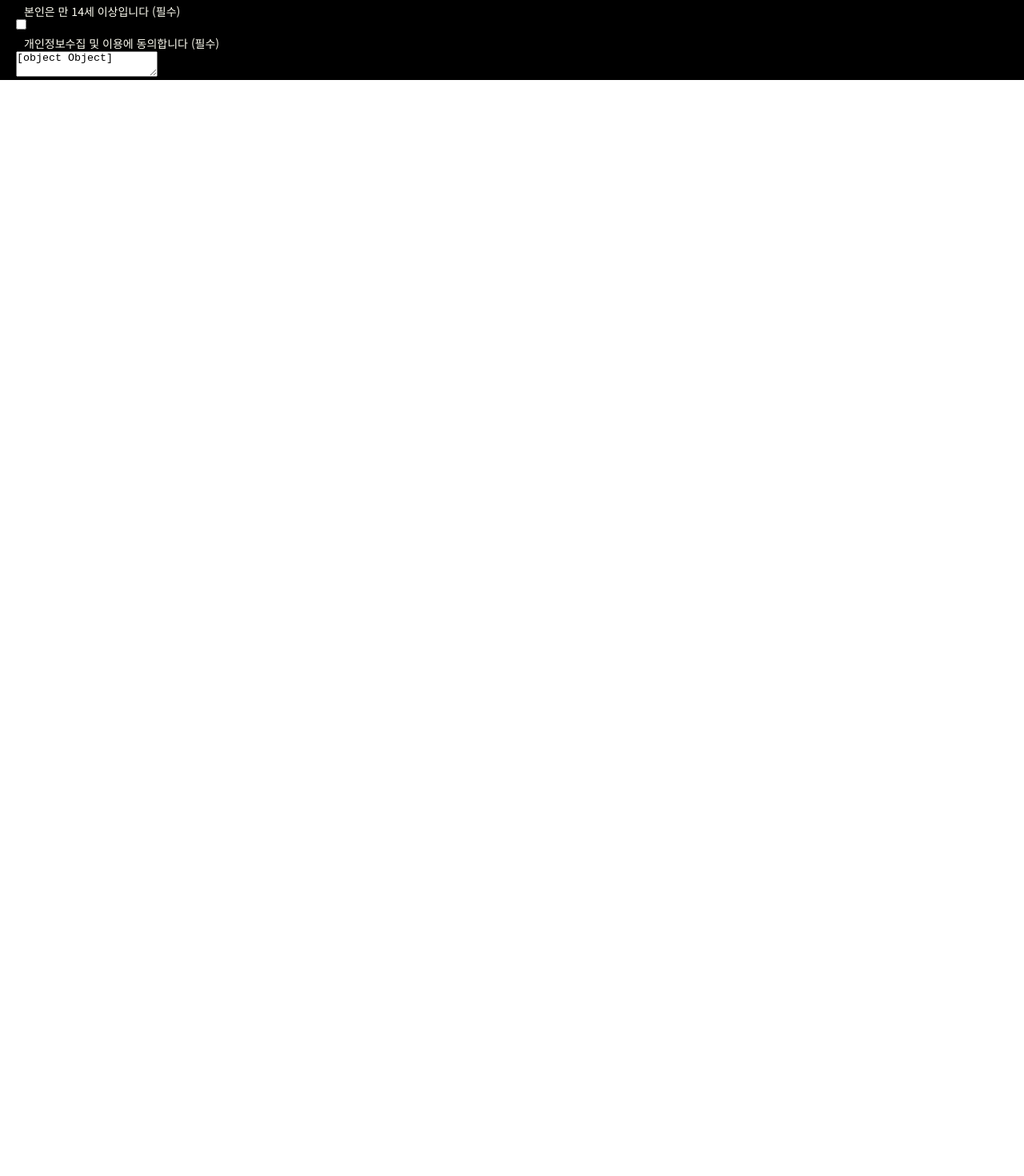
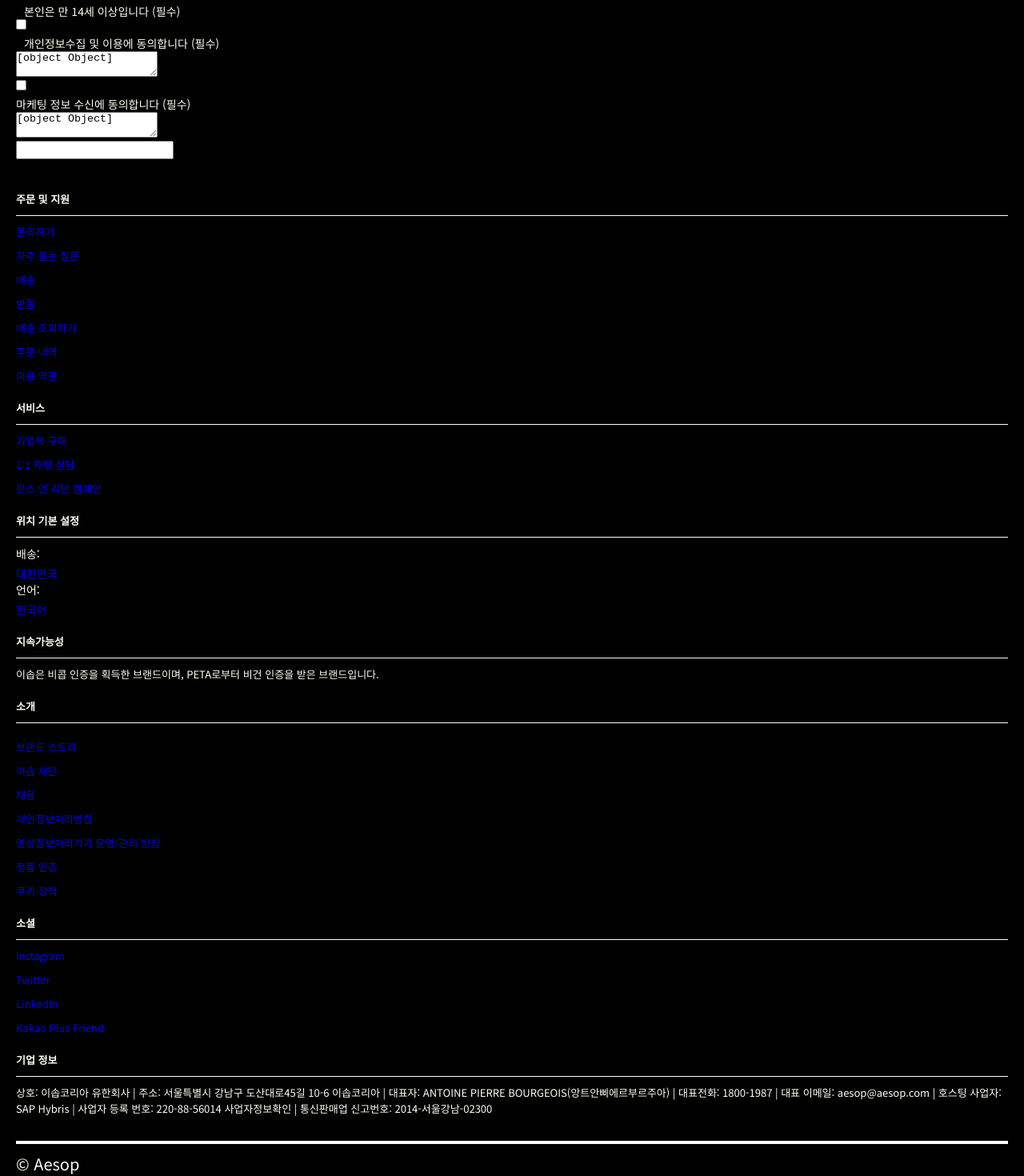
Before and after one commit to kwonminw/aesop, a React (Vite) app: page / in a window 1280 px wide. Shown: the part 6620-8090 px from the top of the page at 80% size. Before the commit the page ends 6720 px from the top, so only its background shows below. Built offline with nearby package versions, Linux system fonts and the light colour scheme.

Commit message:
first commit

```diff
--- a/src/components/footer/Footer.css
+++ b/src/components/footer/Footer.css
@@ -6,7 +6,8 @@
 .footer-base{
     padding-left: 20px;
     padding-right: 20px;
-    padding-top: 40px
+    padding-top: 40px;
+    padding-bottom: 40px;
 }
 
 .footer-base .footer-communication{
@@ -42,3 +43,158 @@
 .container-box p{
     color: #fffef2;
 }
+
+.sub .text3{
+    color: #fffef2;
+}
+
+.footer-item{
+    padding-top: 40px;
+}
+
+.footer-item h2{
+    color: #fffef2;
+    font-size: 13px;
+    padding-bottom: 10px;
+}
+
+.footer-item .line{
+    border-bottom: 1px solid #fffef2;
+}
+
+.footer-item ul li{
+    padding-top: 10px;
+    color: #fffef2;
+    font-size: 13px;
+}
+
+.footer-item2 h2{
+    color: #fffef2;
+    font-size: 13px;
+    padding-bottom: 10px;
+    padding-top: 20px;
+}
+
+.footer-item2 .line{
+    border-bottom: 1px solid #fffef2;
+}
+
+.footer-item2 ul li{
+    padding-top: 10px;
+    color: #fffef2;
+    font-size: 13px;
+}
+
+.footer-item3 h2{
+    color: #fffef2;
+    font-size: 13px;
+    padding-bottom: 10px;
+    padding-top: 20px;
+}
+
+.footer-item3 .line{
+    border-bottom: 1px solid #fffef2;
+}
+
+.footer-item3 ul{
+    padding-top: 10px;
+}
+.footer-item3 ul p{
+    color: #fffef2;
+    padding-bottom: 5px;
+}
+
+.footer-item3 ul li{
+    color: #fffef2;
+}
+
+.footer-item4 h2{
+    color: #fffef2;
+    font-size: 13px;
+    padding-bottom: 10px;
+    padding-top: 20px;
+}
+
+.footer-item4 .line{
+    border-bottom: 1px solid #fffef2;
+}
+
+.footer-item4 p{
+    color: #fffef2;
+    font-size: 13px;
+    padding-top: 10px;
+}
+
+.footer-item5 h2{
+    color: #fffef2;
+    font-size: 13px;
+    padding-bottom: 10px;
+    padding-top: 20px;
+}
+
+.footer-item5 .line{
+    border-bottom: 1px solid #fffef2;
+}
+
+.footer-item5 ul{
+    padding-top: 10px;
+}
+
+.footer-item5 ul li{
+    padding-top: 10px;
+    color: #fffef2;
+    font-size: 13px;
+}
+
+.footer-item6 h2{
+    color: #fffef2;
+    font-size: 13px;
+    padding-bottom: 10px;
+    padding-top: 20px;
+}
+
+.footer-item6 .line{
+    border-bottom: 1px solid #fffef2;
+}
+
+.footer-item6 ul li{
+    padding-top: 10px;
+    color: #fffef2;
+    font-size: 13px;
+}
+
+.footer-item7 h2{
+    color: #fffef2;
+    font-size: 13px;
+    padding-bottom: 10px;
+    padding-top: 20px;
+}
+
+.footer-item7 .line{
+    border-bottom: 1px solid #fffef2;
+}
+
+.footer-item7 p{
+    padding-top: 10px;
+    color: #fffef2;
+    font-size: 13px;
+}
+
+.footer-banner{
+    font-size: 20px;
+}
+
+.footer-banner{
+    padding-top: 30px;
+}
+
+.footer-banner .line{
+    border-bottom: 4px solid #fffef2;
+}
+
+.footer-banner .footer-logo p{
+    padding-top: 15px;
+
+    font-size: 20px;
+    color: #fffef2;
+}
--- a/src/components/footer/Footer.jsx
+++ b/src/components/footer/Footer.jsx
@@ -1,3 +1,4 @@
+import { Link } from 'react-router-dom';
 import './Footer.css';
 
 const Footer = () => {
@@ -6,9 +7,9 @@
             <div className='footer-base'>
                 <section className='footer-communication'>
                     <h2>이솝 커뮤니케이션</h2>
-                    <div className='line'></div>
-                    <p>제품, 서비스, 스토어, 이벤트, 문화적 관심사 등 다양한 소식을
-                    받아보실 수 있도록 이솝 이메일을 구독하세요.</p>
+                        <div className='line'></div>
+                        <p>제품, 서비스, 스토어, 이벤트, 문화적 관심사 등 다양한 소식을
+                        받아보실 수 있도록 이솝 이메일을 구독하세요.</p>
                 </section>
                 <section className='footer-information'>
                     <div className='information-sub'>
@@ -24,7 +25,6 @@
                             />
                             <p className='text2'>개인정보수집 및 이용에 동의합니다 (필수)</p>
                         </div>
-                    </div>
                         <div className='scroll-container'>
                             <div className='scroll-container-inner'>
                                 <div className='container-box'>
@@ -38,6 +38,110 @@
                                 </div>
                             </div>
                         </div>
+                        <div className='sub'>
+                            <input className='checkbox3'
+                                type='checkbox'
+                            />
+                            <p className='text3'>마케팅 정보 수신에 동의합니다 (필수)</p>
+                        </div>
+                        <div className='scroll-container'>
+                            <div className='scroll-container-inner'>
+                                <div className='container-box'>
+                                    <textarea name="box" id="box">
+                                        <p>이솝은 이솝의 제품, 서비스 및 홍보 행사 관련 정보를 마케팅 목적으로,
+                                            고객님이 동의 해지하시기 전까지, 고객님께 이메일로 보내 드립니다.
+                                            마케팅 목적의 개인정보 수집 및 이용에 동의하지 않으셔도 되고,
+                                            그러한 경우, 마케팅 정보를 수령하실 수 없습니다.
+                                        </p>
+                                    </textarea>
+                                </div>
+                            </div>
+                            <div className='adress'>
+                                <input
+                                    type='placehoder'
+                                />
+                            </div>
+                        </div>
+                    </div>
+                </section>
+                <section className='footer-item'>
+                    <h2>주문 및 지원</h2>
+                    <div className='line'></div>
+                        <ul>
+                            <li><Link to='/'>문의하기</Link></li>
+                            <li><Link to='/'>자주 묻는 질문</Link></li>
+                            <li><Link to='/'>배송</Link></li>
+                            <li><Link to='/'>반품</Link></li>
+                            <li><Link to='/'>배송 조회하기</Link></li>
+                            <li><Link to='/'>주문 내역</Link></li>
+                            <li><Link to='/'>이용 약관</Link></li>
+                        </ul>
+                </section>
+                <section className='footer-item2'>
+                    <h2>서비스</h2>
+                    <div className='line'></div>
+                        <ul>
+                            <li><Link to='/'>기업체 구매</Link></li>
+                            <li><Link to='/'>1:1 채팅 상담​</Link></li>
+                            <li><Link to='/'>린스 앤 리턴 캠페인</Link></li>
+                        </ul>
+                </section>
+                <section className='footer-item3'>
+                    <h2>위치 기본 설정</h2>
+                    <div className='line'></div>
+                        <ul>
+                            <p>배송: <br /></p>
+                            <li><Link to='/'>대한민국</Link></li>
+                            <p>언어: <br /></p>
+                            <li><Link to='/'>한국어​</Link></li>
+                        </ul>
+                </section>
+                <section className='footer-item4'>
+                    <h2>지속가능성</h2>
+                    <div className='line'></div>
+                        <p>이솝은 비콥 인증을 획득한 브랜드이며, PETA로부터 비건 인증을 받은 브랜드입니다.</p>
+                </section>
+                <section className='footer-item5'>
+                    <h2>소개</h2>
+                    <div className='line'></div>
+                        <ul>
+                            <li><Link to='/'>브랜드 스토리</Link></li>
+                            <li><Link to='/'>이솝 재단​</Link></li>
+                            <li><Link to='/'>채용</Link></li>
+                            <li><Link to='/'>개인정보처리방침</Link></li>
+                            <li><Link to='/'>영상정보처리기기 운영/관리 방침</Link></li>
+                            <li><Link to='/'>정품 인증</Link></li>
+                            <li><Link to='/'>쿠키 정책</Link></li>
+                        </ul>
+                </section>
+                <section className='footer-item6'>
+                    <h2>소셜</h2>
+                    <div className='line'></div>
+                        <ul>
+                            <li><Link to='/'>Instagram</Link></li>
+                            <li><Link to='/'>Twitter</Link></li>
+                            <li><Link to='/'>LinkedIn</Link></li>
+                            <li><Link to='/'>Kakao Plus Friend</Link></li>
+                        </ul>
+                </section>
+                <section className='footer-item7'>
+                    <h2>기업 정보</h2>
+                    <div className='line'></div>
+                        <div className='footer-item7-sub'>
+                            <p>상호: 이솝코리아 유한회사 | 주소: 서울특별시 강남구 도산대로45길 10-6 이솝코리아
+                                | 대표자: ANTOINE PIERRE BOURGEOIS(앙트안삐에르부르주아) | 대표전화: 1800-1987 | 대표 이메일:
+                                aesop@aesop.com | 호스팅 사업자: SAP Hybris | 사업자 등록 번호: 220-88-56014 사업자정보확인 | 통신판매업
+                                신고번호: 2014-서울강남-02300
+                            </p>
+                        </div>
+                </section>
+                <section className='footer-banner'>
+                    <div className='footer-banner-sub'>
+                        <div className='line'></div>
+                        <div className='footer-logo'>
+                            <p>© Aesop</p>
+                        </div>
+                    </div>
                 </section>
             </div>
         </footer>
```
